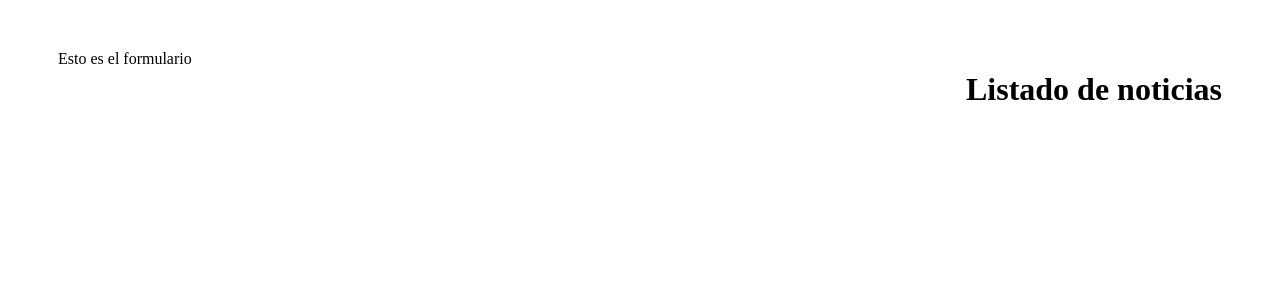
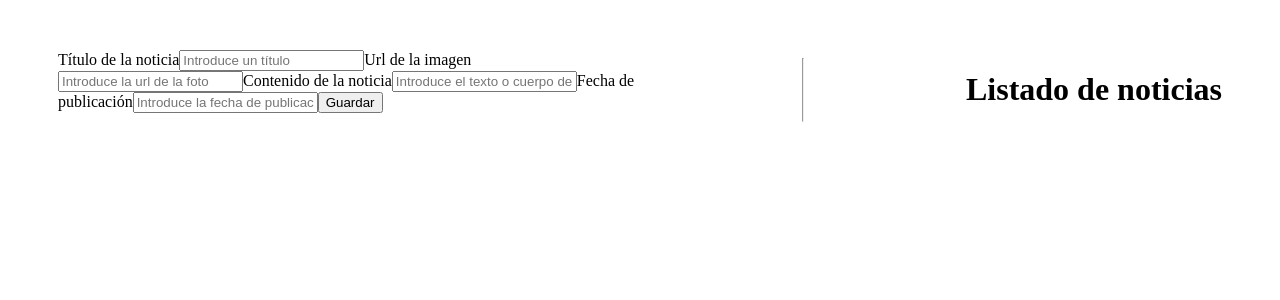
Before and after one commit to lauragain/proyectoBlog, an Angular app: page / in a window 1280 px wide. Shown: the top 300 px of the page. Built offline with nearby package versions, Linux system fonts and the light colour scheme.

Commit message:
Maquetación formulario

```diff
--- a/src/app/components/blog/blog.component.html
+++ b/src/app/components/blog/blog.component.html
@@ -1,5 +1,24 @@
 <div class="wrapper">
-  <div class="formulario">Esto es el formulario</div>
+  <div class="formulario">
+    <label for="title">Título de la noticia</label>
+    <input id="title" type="text" placeholder="Introduce un título" />
+    <label for="url">Url de la imagen</label>
+    <input id="url" type="text" placeholder="Introduce la url de la foto" />
+    <label for="notice">Contenido de la noticia</label>
+    <input
+      id="notice"
+      type="text"
+      placeholder="Introduce el texto o cuerpo de la noticia"
+    />
+    <label for="date">Fecha de publicación</label>
+    <input
+      id="date"
+      type="text"
+      placeholder="Introduce la fecha de publicación"
+    />
+    <button>Guardar</button>
+  </div>
+  <hr />
   <div class="listaNoticias">
     <h1>Listado de noticias</h1>
   </div>
```
